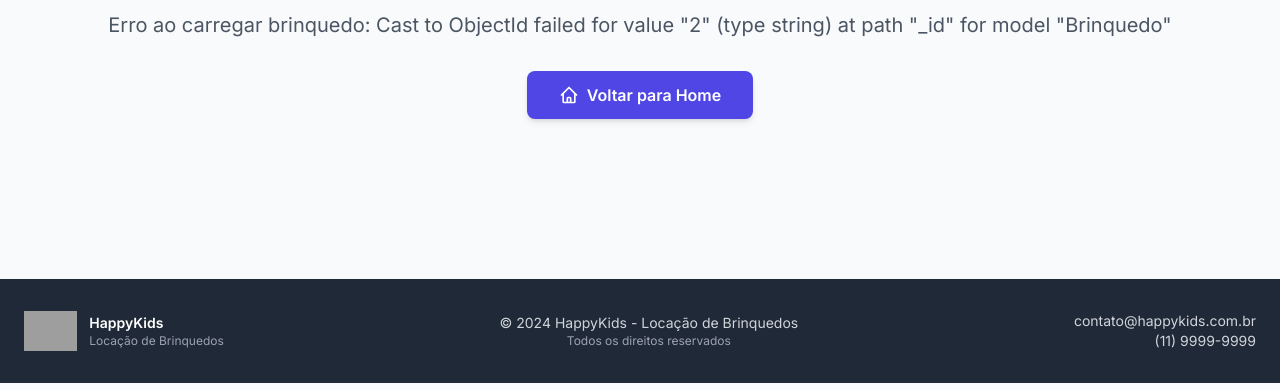
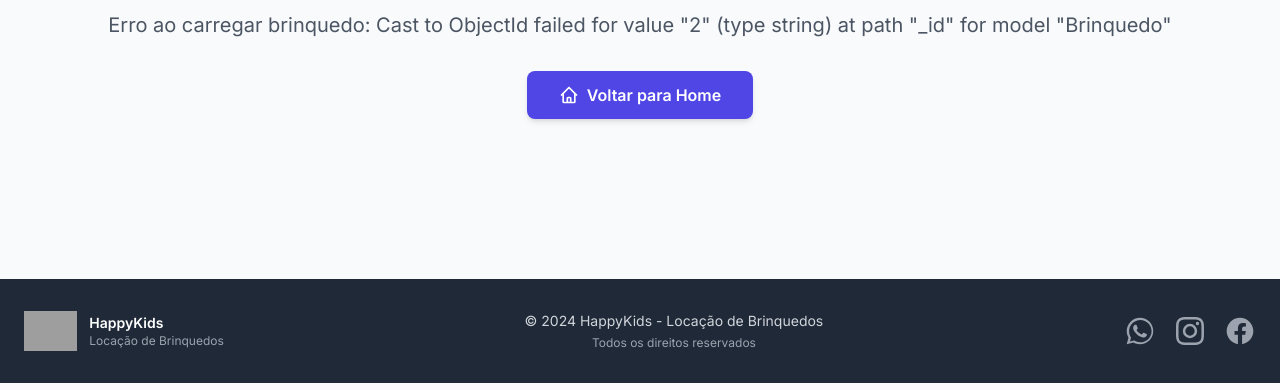
Before and after one commit to ArthurPietro07/TCC-HappyKids, a Node server app: page /brinquedo/2 in a window 1280 px wide. Shown: the part 410-800 px from the top of the page. Run offline with Node 20, Linux system fonts and the light colour scheme; some libraries are stand-ins or nearby versions; grey boxes are pictures that could not be loaded.

Commit message:
Footer com imagens

```diff
--- a/views/partials/footer.ejs
+++ b/views/partials/footer.ejs
@@ -1,7 +1,8 @@
     </main>
     <footer class="bg-gray-800 text-white mt-12 py-6 sm:py-8">
         <div class="container mx-auto px-4 sm:px-6">
-            <div class="flex flex-col md:flex-row justify-between items-center gap-4 md:gap-6">
+            <div class="flex flex-col md:flex-row justify-between items-center gap-6 md:gap-8">
+                <!-- Logo e nome -->
                 <div class="flex items-center gap-3">
                     <img src="/uploads/logo-pequena.png" alt="HappyKids" class="w-auto h-8 sm:h-10">
                     <div>
@@ -10,14 +11,31 @@
                     </div>
                 </div>
 
+                <!-- Copyright -->
                 <div class="text-center">
                     <p class="text-xs sm:text-sm text-gray-300">© 2024 HappyKids - Locação de Brinquedos</p>
-                    <p class="text-[10px] sm:text-xs text-gray-400">Todos os direitos reservados</p>
+                    <p class="text-[10px] sm:text-xs text-gray-400 mt-1">Todos os direitos reservados</p>
                 </div>
 
-                <div class="text-right">
-                    <p class="text-xs sm:text-sm text-gray-300">contato@happykids.com.br</p>
-                    <p class="text-xs sm:text-sm text-gray-300">(11) 9999-9999</p>
+                <!-- Redes Sociais -->
+                <div class="flex items-center gap-4 sm:gap-5">
+                    <a href="https://wa.me/554899887590" target="_blank" class="group transition duration-300 hover:scale-110" aria-label="WhatsApp">
+                       <svg class="w-7 h-7 sm:w-8 sm:h-8 text-gray-400 group-hover:text-green-500 transition" fill="currentColor" viewBox="0 0 24 24">
+    <path d="M12.032 2.014c-5.514 0-9.99 4.476-9.99 9.99 0 1.752.456 3.476 1.316 4.99L2 22.002l5.016-1.34c1.46.807 3.124 1.24 4.918 1.24 5.514 0 9.99-4.476 9.99-9.99s-4.476-9.898-9.892-9.898zm0 18.366c-1.492 0-2.964-.402-4.254-1.162l-.306-.182-2.978.794.794-2.904-.19-.306c-.83-1.35-1.27-2.896-1.27-4.476 0-4.644 3.78-8.424 8.424-8.424 4.644 0 8.424 3.78 8.424 8.424s-3.78 8.336-8.65 8.336zm4.63-6.268c-.254-.128-1.5-.74-1.734-.826-.232-.086-.402-.128-.572.128-.17.254-.66.826-.81.996-.148.17-.298.192-.552.064-.254-.128-1.072-.396-2.042-1.26-.756-.672-1.266-1.504-1.414-1.756-.148-.254-.016-.392.112-.518.114-.114.254-.298.38-.446.128-.148.17-.254.254-.424.084-.17.042-.318-.022-.446-.064-.128-.572-1.378-.784-1.886-.206-.496-.416-.43-.572-.43-.148 0-.318-.022-.488-.022-.17 0-.446.064-.68.318-.234.254-.892.872-.892 2.124 0 1.252.912 2.462 1.04 2.632.128.17 1.79 2.73 4.334 3.828.606.26 1.08.416 1.45.534.608.192 1.162.164 1.6.1.49-.072 1.5-.612 1.71-1.204.212-.592.212-1.1.148-1.204-.064-.104-.234-.17-.488-.298z"/>
+</svg>
+                    </a>
+
+                    <a href="https://www.instagram.com/happykidslocacao/" target="_blank" class="group transition duration-300 hover:scale-110" aria-label="Instagram">
+                        <svg class="w-6 h-6 sm:w-7 sm:h-7 text-gray-400 group-hover:text-pink-500 transition" fill="currentColor" viewBox="0 0 24 24">
+                            <path d="M12 2.163c3.204 0 3.584.012 4.85.07 3.252.148 4.771 1.691 4.919 4.919.058 1.265.069 1.645.069 4.849 0 3.205-.012 3.584-.069 4.849-.149 3.225-1.664 4.771-4.919 4.919-1.266.058-1.644.07-4.85.07-3.204 0-3.584-.012-4.849-.07-3.26-.149-4.771-1.699-4.919-4.92-.058-1.265-.07-1.644-.07-4.849 0-3.204.013-3.583.07-4.849.149-3.227 1.664-4.771 4.919-4.919 1.266-.057 1.645-.069 4.849-.069zm0-2.163c-3.259 0-3.667.014-4.947.072-4.358.2-6.78 2.618-6.98 6.98-.059 1.281-.073 1.689-.073 4.948 0 3.259.014 3.668.072 4.948.2 4.358 2.618 6.78 6.98 6.98 1.281.058 1.689.072 4.948.072 3.259 0 3.668-.014 4.948-.072 4.354-.2 6.782-2.618 6.979-6.98.059-1.28.073-1.689.073-4.948 0-3.259-.014-3.667-.072-4.947-.196-4.354-2.617-6.78-6.979-6.98-1.281-.059-1.69-.073-4.949-.073zM12 5.838a6.162 6.162 0 100 12.324 6.162 6.162 0 000-12.324zM12 16a4 4 0 110-8 4 4 0 010 8zm6.406-11.845a1.44 1.44 0 100 2.881 1.44 1.44 0 000-2.881z"/>
+                        </svg>
+                    </a>
+
+                    <a href="https://www.facebook.com/share/18up8QWeVr/" target="_blank" class="group transition duration-300 hover:scale-110" aria-label="Facebook">
+                        <svg class="w-7 h-7 sm:w-8 sm:h-8 text-gray-400 group-hover:text-blue-500 transition" fill="currentColor" viewBox="0 0 24 24">
+                            <path d="M22 12c0-5.523-4.477-10-10-10S2 6.477 2 12c0 4.991 3.657 9.128 8.438 9.878v-6.987h-2.54V12h2.54V9.797c0-2.506 1.492-3.89 3.777-3.89 1.094 0 2.238.195 2.238.195v2.46h-1.26c-1.243 0-1.63.771-1.63 1.562V12h2.773l-.443 2.89h-2.33v6.988C18.343 21.128 22 16.991 22 12z"/>
+                        </svg>
+                    </a>
                 </div>
             </div>
         </div>
```
